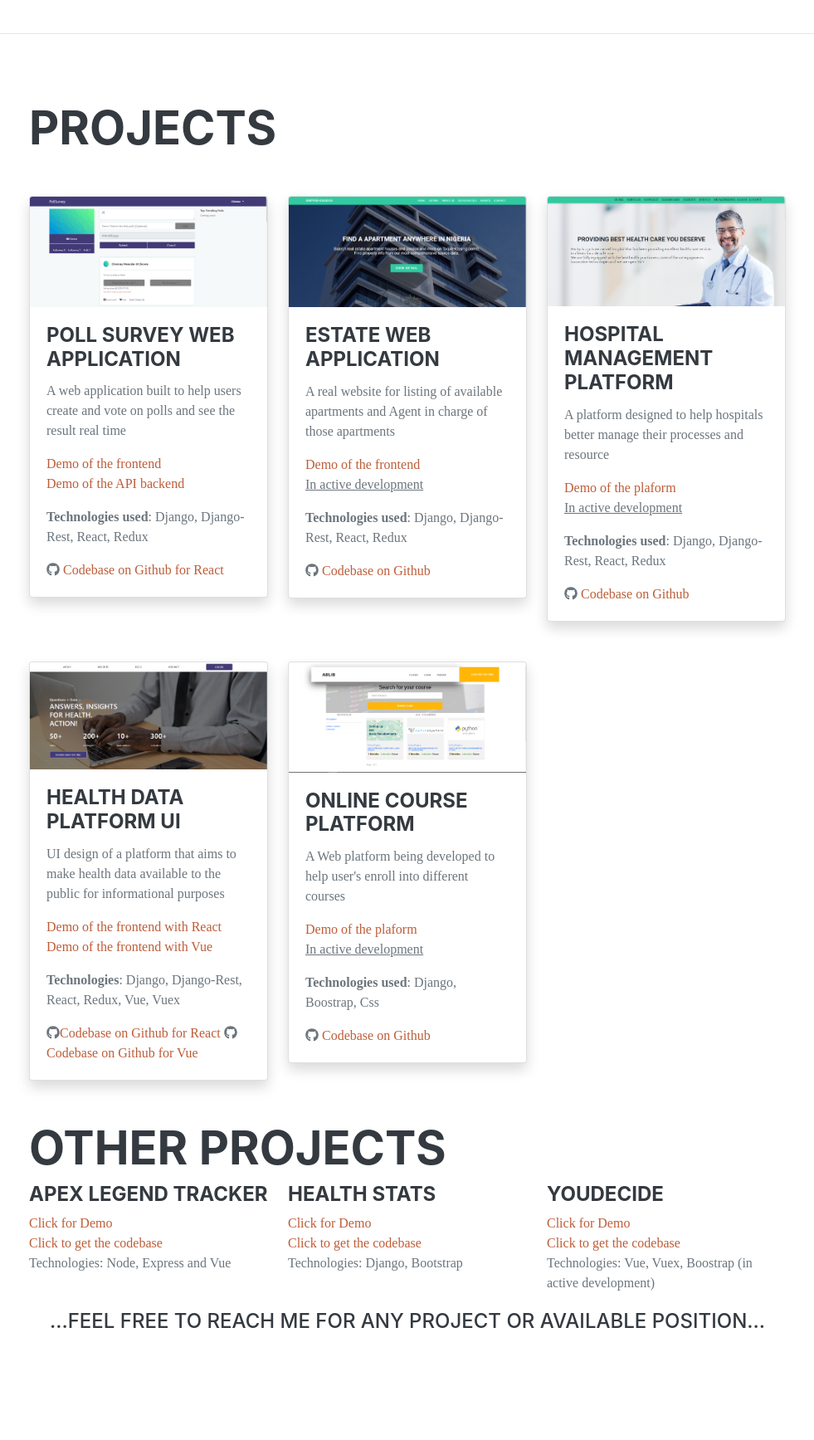
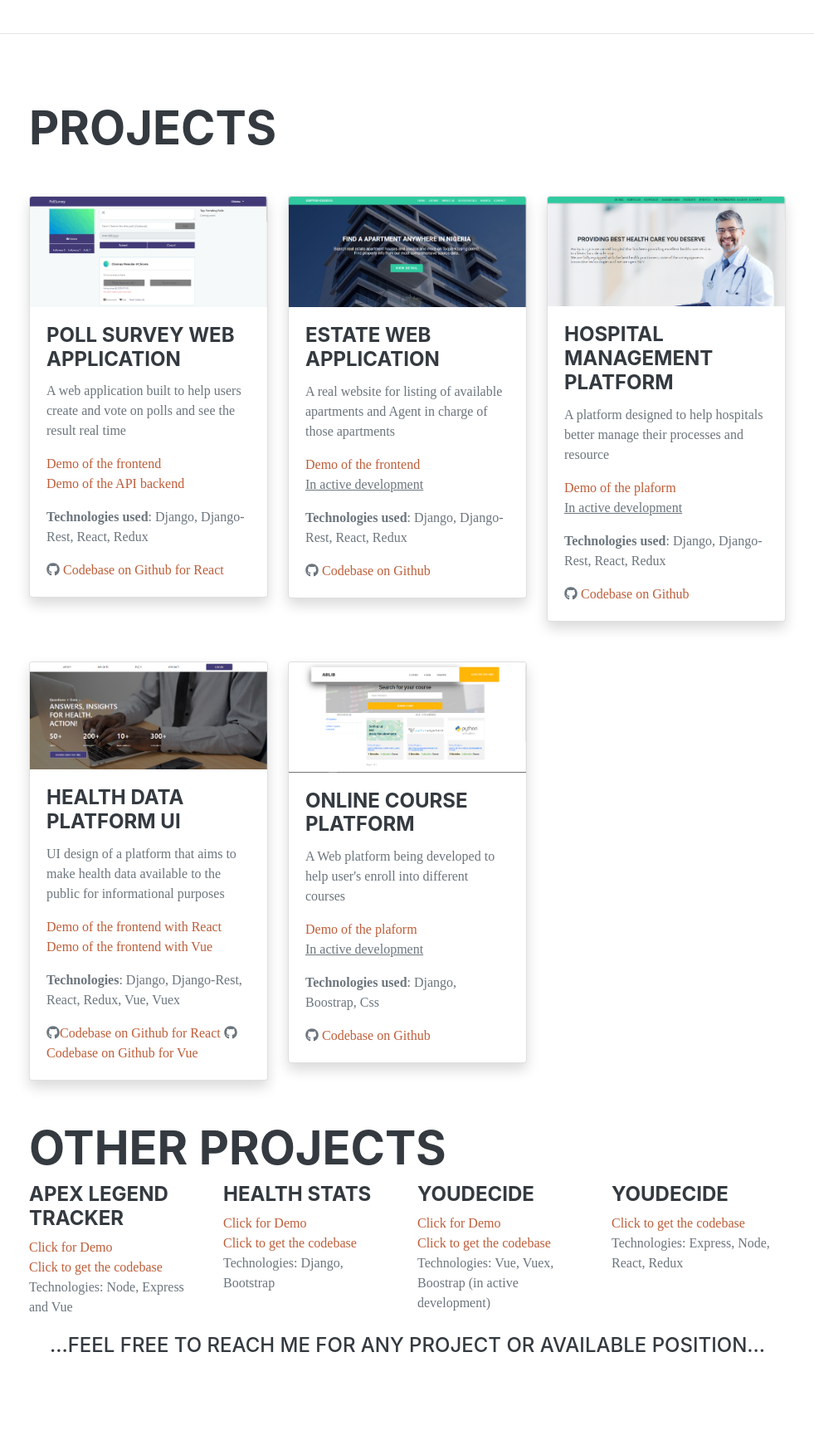
Before and after one commit to Baronchibuikem/portfolio, a Django app: page / in a window 1280 px wide. Shown: the part 1640-3375 px from the top of the page at 83% size, without its empty margins (285-1266 px from the left). Before the commit the page ends 3241 px from the top, so only its background shows below. Run offline with Django 3.2, Linux system fonts and the light colour scheme; some libraries are stand-ins or nearby versions; some web fonts are replaced.

Commit message:
updated index page

```diff
--- a/templates/index.html
+++ b/templates/index.html
@@ -50,11 +50,11 @@
                         <span class="text-primary">Baron Chibuikem</span>
                     </h1>
                     <div class="subheading mb-5">
-                        Dutse Sokale · Abuja Nigeria, <b><u style="color: #343A40;">07037541482</u> </b>·
+                        Abuja Nigeria, <b><u style="color: #343A40;">07037541482</u> </b>·
                         <a href="mailto:baronchibuikem@gmail.com">baronchibuike@gmail.com</a>
                     </div>
                     <p class="lead mb-5">
-                        A fullstack software developer who is very passionate about using technology to solve everyday challenges.
+                    A software developer who is very passionate about using technology to solve everyday challenges.
                     When i'm not coding then I'm probably on my PC palying football manager. My love for that game though!</p>
                     <div class="social-icons">
                         <a class="social-icon" href="https://linkedin.com/in/anozie-u-chibuikem"><i class="fab fa-linkedin-in"></i></a>
@@ -192,7 +192,7 @@
                         <!-- <div class="subheading mb-3">Programming Languages & Tools</div> -->
                         <ul class="list-unstyled">
                             <div class="row">
-                                <div class="col-md-4 col-sm-12">
+                                <div class="col-md-3 col-sm-12">
                                     <li class=""><h4>Apex Legend Tracker</h4>
 
                                             <li><a href="https://apex-lengends.herokuapp.com/">Click for Demo</a></li>
@@ -201,7 +201,7 @@
 
                                     </li>
                                 </div>
-                                <div class="col-md-4 col-sm-12">
+                                <div class="col-md-3 col-sm-12">
                                     <li class=""><h4>Health Stats</h4>
 
                                             <li><a href="https://apex-lengends.herokuapp.com/">Click for Demo</a></li>
@@ -210,7 +210,7 @@
 
                                     </li>
                                 </div>
-                                <div class="col-md-4 col-sm-12">
+                                <div class="col-md-3 col-sm-12">
                                     <li class=""><h4>YouDecide</h4>
 
                                             <li><a href="https://youdecidespa.herokuapp.com/">Click for Demo</a></li>
@@ -218,6 +218,16 @@
                                             <li>Technologies: Vue, Vuex, Boostrap (in active development)</li>
 
                                     </li>
+                                </div>
+                                <div class="col-md-3 col-sm-12">
+                                    <li class=""><h4>YouDecide</h4>
+
+                                        <!-- <li><a href="https://youdecidespa.herokuapp.com/">Click for Demo</a></li> -->
+                                        <li><a href="https://github.com/Baronchibuikem/Devsconnect">Click to get the codebase</a></li>
+                                        <li>Technologies: Express, Node, React, Redux</li>
+
+                                </li>
+
                                 </div>
                             </div>
                         </ul>
```
